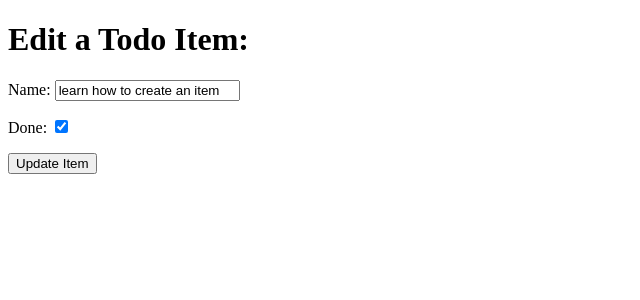
After one commit to JMcbeath1966/To-do-list-JM1, a Django app: page /edit/6 in a window 1280 px wide. The commit adds this page. Shown: the top 300 px of the page, without its empty margins (0-640 px from the left). Run offline with Django 3.2, Linux system fonts and the light colour scheme; data comes from the database, SQL or seed files in the repository; both versions use the stored data as it was after the commit.

Commit message:
Edit functionality built

```diff
--- a/django_todo/urls.py
+++ b/django_todo/urls.py
@@ -14,14 +14,14 @@ Including another URLconf
     2. Add a URL to urlpatterns:  path('blog/', include('blog.urls'))
 """
 
- # () acts as home page
-
 from django.contrib import admin
 from django.urls import path
-from todo.views import get_todo_list, add_item
+from todo.views import get_todo_list, add_item, edit_item
+
 
 urlpatterns = [
     path('admin/', admin.site.urls),
     path('', get_todo_list, name='get_todo_list'),
     path('add', add_item, name='add'),
+    path('edit/<item_id>', edit_item, name='edit') # django syntax item ID is used to make its way from links or forms in to templates
 ]
--- /dev/null
+++ b/todo/templates/todo/edit_item.html
@@ -0,0 +1,20 @@
+<!DOCTYPE html>
+<html lang="en">
+<head>
+    <meta charset="UTF-8">
+    <meta name="viewport" content="width=device-width, initial-scale=1.0">
+    <title>Todo</title>
+</head>
+<body>
+    <h1>Edit a Todo Item:</h1>
+    <form method="POST">
+            {% csrf_token %}
+            {{ form.as_p }}
+        <div>
+            <p>
+                <button type="submit">Update Item</button>
+            </p>
+        </div>
+    </form>
+</body>
+</html>
--- a/todo/templates/todo/todo_list.html
+++ b/todo/templates/todo/todo_list.html
@@ -15,6 +15,11 @@
                 {% else %}
                     <td>{{ item.name }}</td>
                 {% endif %}
+                <td>
+                    <a href="/edit/{{ item.id }}">
+                        <button>Edit</button>
+                    </a>
+                </td>
             </tr>
             {% empty %}
             <tr><td>You have nothing to do</td></tr>
--- a/todo/views.py
+++ b/todo/views.py
@@ -1,4 +1,4 @@
-from django.shortcuts import render, redirect
+from django.shortcuts import render, redirect, get_object_or_404
 from .models import Item
 from .forms import ItemForm
 
@@ -24,3 +24,17 @@ def add_item(request):
         'form': form
     }
     return render(request, 'todo/add_item.html', context)
+
+
+def edit_item(request, item_id):
+    item = get_object_or_404(Item, id=item_id)
+    if request.method == 'POST':
+        form  = ItemForm(request.POST, instance=item)
+        if form.is_valid():
+            form.save()
+            return redirect('get_todo_list')
+    form = ItemForm(instance=item)
+    context = {
+        'form': form
+    }
+    return render(request, 'todo/edit_item.html', context)
```
Also changed, not shown: db.sqlite3.
